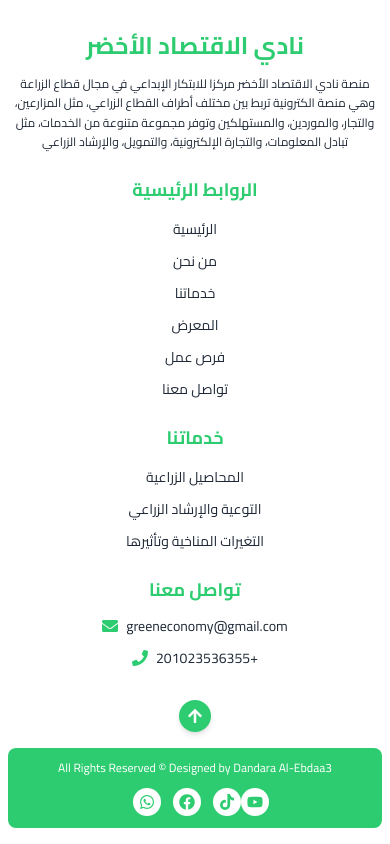
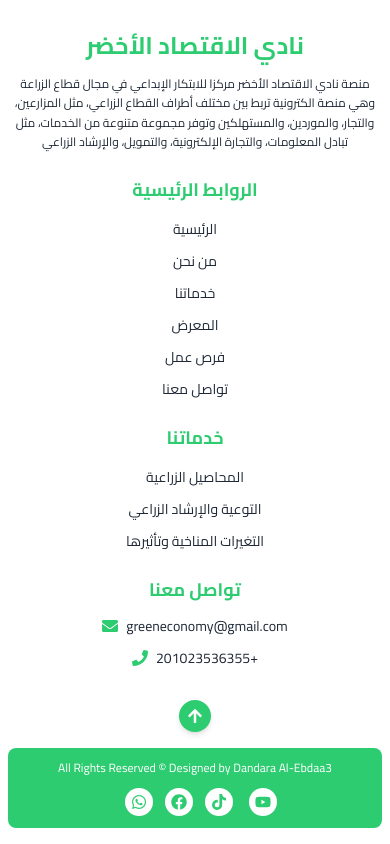
Before and after one commit to Ahmed-Nadyy/green-economy-platform-frontend, a React (Vite) app: page / in a window 390 px wide. Shown: the part 3558-4402 px from the top of the page. Built offline with nearby package versions, Linux system fonts and the light colour scheme.

Commit message:
icons of social media footer adjusments

```diff
--- a/src/components/Footer.jsx
+++ b/src/components/Footer.jsx
@@ -96,7 +96,7 @@ const Footer = () => {
           <div className="flex flex-col-reverse sm:flex-row justify-between items-center">
             {/* Social media icons */}
             <div className="flex space-x-3 sm:space-x-4 mt-3 sm:mt-0">
-              <Link to="#" className="bg-white text-[#2ECC71] p-1.5 sm:p-2 rounded-full hover:bg-gray-100 transition-transform hover:scale-105">
+              <Link to="#" className="bg-white ml-4 text-[#2ECC71] p-1.5 sm:p-2 rounded-full hover:bg-gray-100 transition-transform hover:scale-105">
                 <FaYoutube size={16} className="sm:w-5 sm:h-5" />
               </Link>
               <Link to="#" className="bg-white text-[#2ECC71] p-1.5 sm:p-2 rounded-full hover:bg-gray-100 transition-transform hover:scale-105">
```
